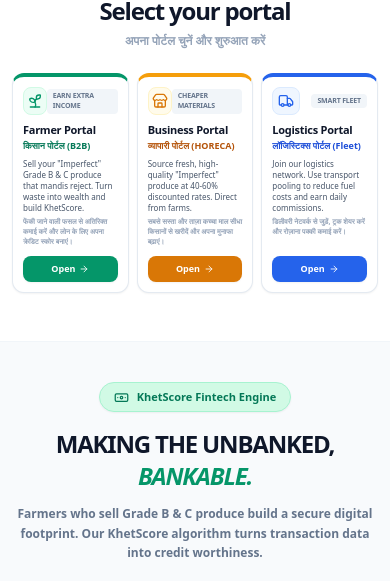
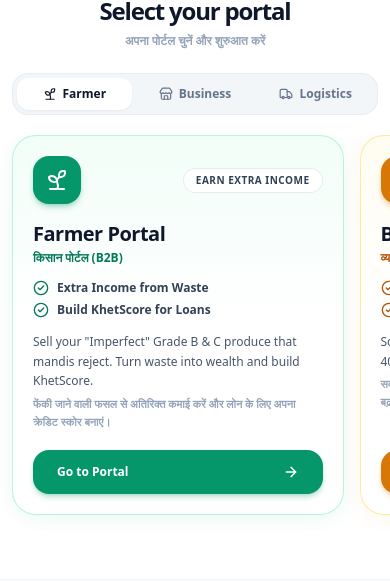
Before and after one commit to krishnayankashyap-hub/khetflow-platform, a React (Vite) app: page / in a window 390 px wide. Shown: the part 816-1397 px from the top of the page. Built offline with nearby package versions, Linux system fonts and the light colour scheme; the HTML template or start-up script is replaced by a standard one.

Commit message:
Redesign portals on mobile with interactive tab switcher and spacious snap carousel

```diff
--- a/src/App.jsx
+++ b/src/App.jsx
@@ -64,7 +64,31 @@ export default function KhetFlowFullPortfolio() {
   const [isLoading, setIsLoading] = useState(true);
   const [redirecting, setRedirecting] = useState(null);
   const [scrolled, setScrolled] = useState(false);
+  const [activePortalTab, setActivePortalTab] = useState('farmer');
   const videoRef = useRef(null);
+  const portalCarouselRef = useRef(null);
+
+  const scrollToPortalCard = (id) => {
+    setActivePortalTab(id);
+    const el = document.getElementById(`portal-card-${id}`);
+    if (el) {
+      el.scrollIntoView({ behavior: 'smooth', block: 'nearest', inline: 'center' });
+    }
+  };
+
+  const onPortalCarouselScroll = () => {
+    const el = portalCarouselRef.current;
+    if (!el) return;
+    const scrollLeft = el.scrollLeft;
+    const cardWidth = el.offsetWidth * 0.75;
+    if (scrollLeft < cardWidth * 0.5) {
+      setActivePortalTab('farmer');
+    } else if (scrollLeft < cardWidth * 1.5) {
+      setActivePortalTab('business');
+    } else {
+      setActivePortalTab('rider');
+    }
+  };
 
   useEffect(() => {
     let minTimeDone = false;
@@ -378,72 +402,101 @@ export default function KhetFlowFullPortfolio() {
               <p className="text-slate-400 font-bold text-xs md:text-sm">अपना पोर्टल चुनें और शुरुआत करें</p>
           </div>
 
-          <div className="grid grid-cols-3 gap-2 sm:gap-4 md:gap-8">
+          {/* Mobile Interactive Tab Bar */}
+          <div className="flex md:hidden items-center justify-center gap-1.5 p-1 bg-slate-100/90 rounded-2xl mb-5 max-w-sm mx-auto border border-slate-200/60 shadow-xs">
+            {portals.map((portal) => {
+              const isActive = activePortalTab === portal.id;
+              return (
+                <button
+                  key={portal.id}
+                  onClick={() => scrollToPortalCard(portal.id)}
+                  className={`flex-1 py-2 px-2 rounded-xl text-xs font-black transition-all flex items-center justify-center gap-1.5 ${
+                    isActive
+                      ? 'bg-white text-slate-900 shadow-sm'
+                      : 'text-slate-500 hover:text-slate-800'
+                  }`}
+                >
+                  {React.cloneElement(portal.icon, { className: "w-3.5 h-3.5 shrink-0" })}
+                  <span className="truncate">{portal.title.split(' ')[0]}</span>
+                </button>
+              );
+            })}
+          </div>
+
+          <div
+            ref={portalCarouselRef}
+            onScroll={onPortalCarouselScroll}
+            className="flex md:grid md:grid-cols-3 gap-4 md:gap-8 overflow-x-auto snap-x snap-mandatory scrollbar-none pb-4 px-3 -mx-3 md:mx-0 md:px-0 scroll-smooth"
+          >
             {portals.map((portal) => {
               const isEmerald = portal.accent === 'emerald';
               const isAmber = portal.accent === 'amber';
 
-              const topBorder = isEmerald
-                ? 'border-t-4 border-t-emerald-600'
+              const cardBorder = isEmerald
+                ? 'bg-gradient-to-b from-emerald-50/70 via-white to-white border-emerald-200/80 hover:border-emerald-400 shadow-[0_4px_24px_-4px_rgba(16,185,129,0.12)]'
                 : isAmber
-                ? 'border-t-4 border-t-amber-500'
-                : 'border-t-4 border-t-blue-600';
+                ? 'bg-gradient-to-b from-amber-50/70 via-white to-white border-amber-200/80 hover:border-amber-400 shadow-[0_4px_24px_-4px_rgba(245,158,11,0.12)]'
+                : 'bg-gradient-to-b from-blue-50/70 via-white to-white border-blue-200/80 hover:border-blue-400 shadow-[0_4px_24px_-4px_rgba(59,130,246,0.12)]';
 
-              const iconContainer = isEmerald
-                ? 'bg-emerald-50 text-emerald-600 border border-emerald-100'
+              const iconBg = isEmerald
+                ? 'bg-emerald-600 text-white shadow-md shadow-emerald-600/30'
                 : isAmber
-                ? 'bg-amber-50 text-amber-600 border border-amber-100'
-                : 'bg-blue-50 text-blue-600 border border-blue-100';
+                ? 'bg-amber-600 text-white shadow-md shadow-amber-600/30'
+                : 'bg-blue-600 text-white shadow-md shadow-blue-600/30';
 
               const accentColor = isEmerald ? 'text-emerald-700' : isAmber ? 'text-amber-700' : 'text-blue-700';
 
               const btnClass = isEmerald
-                ? 'bg-emerald-600 hover:bg-emerald-700 text-white shadow-sm'
+                ? 'bg-emerald-600 hover:bg-emerald-700 text-white shadow-md shadow-emerald-600/25'
                 : isAmber
-                ? 'bg-amber-600 hover:bg-amber-700 text-white shadow-sm'
-                : 'bg-blue-600 hover:bg-blue-700 text-white shadow-sm';
+                ? 'bg-amber-600 hover:bg-amber-700 text-white shadow-md shadow-amber-600/25'
+                : 'bg-blue-600 hover:bg-blue-700 text-white shadow-md shadow-blue-600/25';
 
               return (
                 <div
                   key={portal.id}
+                  id={`portal-card-${portal.id}`}
                   onClick={() => {
                     setRedirecting(portal.id);
                     setTimeout(() => { window.open(portal.url, '_blank'); setRedirecting(null); }, 1500);
                   }}
-                  className={`group relative flex flex-col justify-between bg-white border border-slate-200/90 rounded-xl md:rounded-3xl p-2.5 sm:p-5 md:p-8 shadow-sm hover:shadow-xl transition-all duration-300 cursor-pointer overflow-hidden ${topBorder}`}
+                  className={`w-[85vw] max-w-[340px] md:w-auto shrink-0 snap-center group relative flex flex-col justify-between border rounded-3xl p-5 md:p-8 transition-all duration-300 cursor-pointer overflow-hidden ${cardBorder}`}
                 >
                   <div>
-                    <div className="flex justify-between items-center mb-2 md:mb-5">
-                      <div className={`w-7 h-7 sm:w-10 sm:h-10 md:w-14 md:h-14 rounded-lg md:rounded-2xl flex items-center justify-center ${iconContainer}`}>
-                        {React.cloneElement(portal.icon, { className: "w-4 h-4 sm:w-5 sm:h-5 md:w-7 md:h-7" })}
+                    <div className="flex justify-between items-center mb-4 md:mb-5">
+                      <div className={`w-12 h-12 md:w-14 md:h-14 rounded-2xl flex items-center justify-center ${iconBg}`}>
+                        {React.cloneElement(portal.icon, { className: "w-6 h-6 md:w-7 md:h-7 text-white" })}
                       </div>
-                      <span className="text-[7px] sm:text-[10px] md:text-xs font-bold text-slate-500 bg-slate-100 px-1.5 py-0.5 rounded md:rounded-md tracking-tight uppercase">
+                      <span className="text-[10px] md:text-xs font-black uppercase tracking-wider px-3 py-1 rounded-full bg-white/90 border border-slate-200/80 text-slate-700 shadow-xs">
                         {portal.role}
                       </span>
                     </div>
 
-                    <div className="mb-1 md:mb-2">
-                      <h3 className="text-[11px] sm:text-lg md:text-2xl font-black text-slate-900 tracking-tight leading-tight">{portal.title}</h3>
-                      <p className={`font-bold text-[9px] sm:text-xs md:text-sm mt-0.5 ${accentColor}`}>{portal.hindi}</p>
+                    <div className="mb-2">
+                      <h3 className="text-xl md:text-2xl font-black text-slate-900 tracking-tight">{portal.title}</h3>
+                      <p className={`font-bold text-xs md:text-sm mt-0.5 ${accentColor}`}>{portal.hindi}</p>
                     </div>
 
-                    <p className="text-slate-600 font-medium text-[8px] sm:text-xs md:text-sm mt-1.5 md:mt-3 leading-snug md:leading-relaxed">{portal.desc}</p>
-                    <p className="text-slate-400 font-semibold text-[7px] sm:text-[11px] md:text-xs mt-1 md:mt-2 leading-snug">{portal.hindiDesc}</p>
+                    {/* Features list */}
+                    <div className="space-y-1.5 my-3.5 md:my-4">
+                      {portal.features.map((feat, idx) => (
+                        <div key={idx} className="flex items-center gap-2 text-xs md:text-sm font-semibold text-slate-700">
+                          <CheckCircle2 className={`w-4 h-4 shrink-0 ${accentColor}`} />
+                          <span>{feat}</span>
+                        </div>
+                      ))}
+                    </div>
+
+                    <p className="text-slate-600 font-medium text-xs md:text-sm leading-relaxed">{portal.desc}</p>
+                    <p className="text-slate-400 font-semibold text-[11px] md:text-xs mt-1 leading-relaxed">{portal.hindiDesc}</p>
                   </div>
 
-                  <button className={`mt-2.5 md:mt-6 w-full py-1.5 sm:py-2.5 md:py-3.5 rounded-lg md:rounded-xl font-black flex items-center justify-center gap-1 md:justify-between px-1.5 sm:px-3 md:px-6 transition-all duration-200 active:scale-[0.98] ${redirecting === portal.id ? 'bg-slate-800 text-white' : btnClass}`}>
-                    <span className="text-[9px] sm:text-xs md:text-sm truncate">
-                      {redirecting === portal.id ? 'Connecting...' : (
-                        <>
-                          <span className="hidden sm:inline">Go to Portal</span>
-                          <span className="sm:hidden">Open</span>
-                        </>
-                      )}
-                    </span>
+                  <button className={`mt-5 md:mt-6 w-full py-3.5 px-6 rounded-2xl font-black text-xs md:text-sm flex items-center justify-between text-white transition-all shadow-md active:scale-98 ${redirecting === portal.id ? 'bg-slate-800' : btnClass}`}>
+                    <span>{redirecting === portal.id ? 'Connecting...' : 'Go to Portal'}</span>
                     {redirecting === portal.id ? (
-                      <Loader2 className="animate-spin w-2.5 h-2.5 sm:w-3.5 sm:h-3.5 md:w-4 md:h-4 shrink-0" />
+                      <Loader2 className="animate-spin w-4 h-4 shrink-0" />
                     ) : (
-                      <ArrowRight className="w-2.5 h-2.5 sm:w-3.5 sm:h-3.5 md:w-4 md:h-4 shrink-0 group-hover:translate-x-1 transition-transform" />
+                      <ArrowRight className="w-4 h-4 shrink-0 group-hover:translate-x-1 transition-transform" />
                     )}
                   </button>
                 </div>
```
